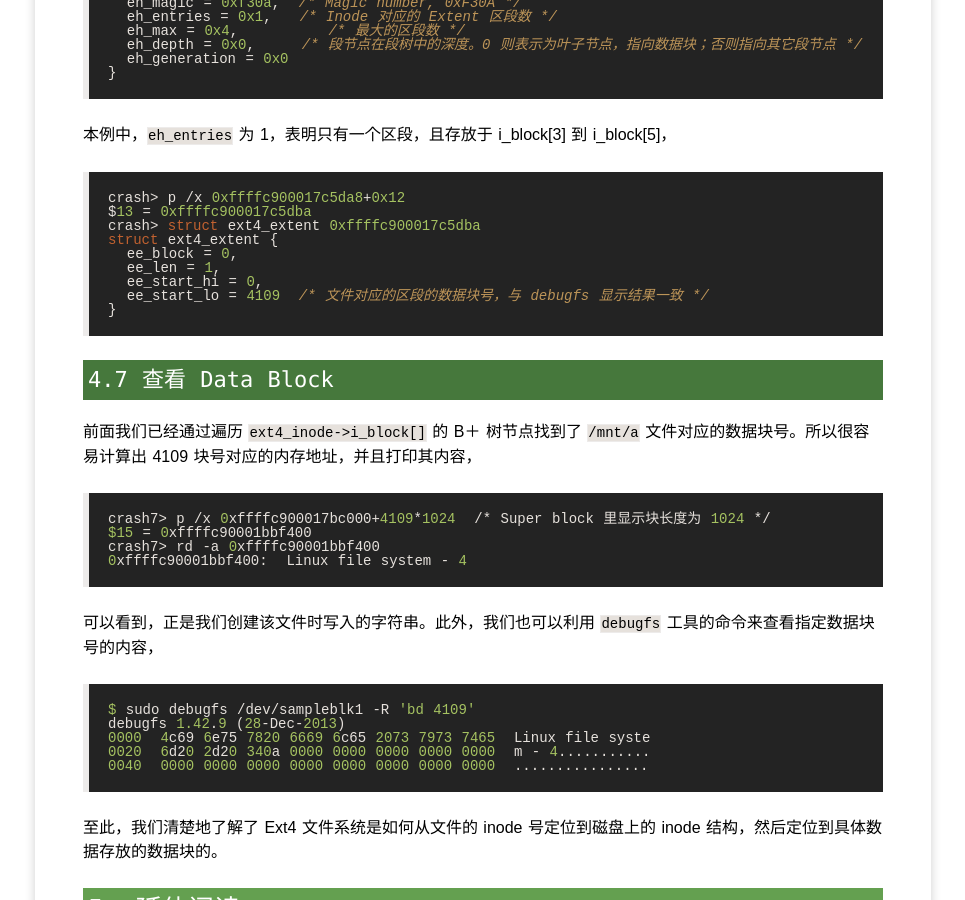
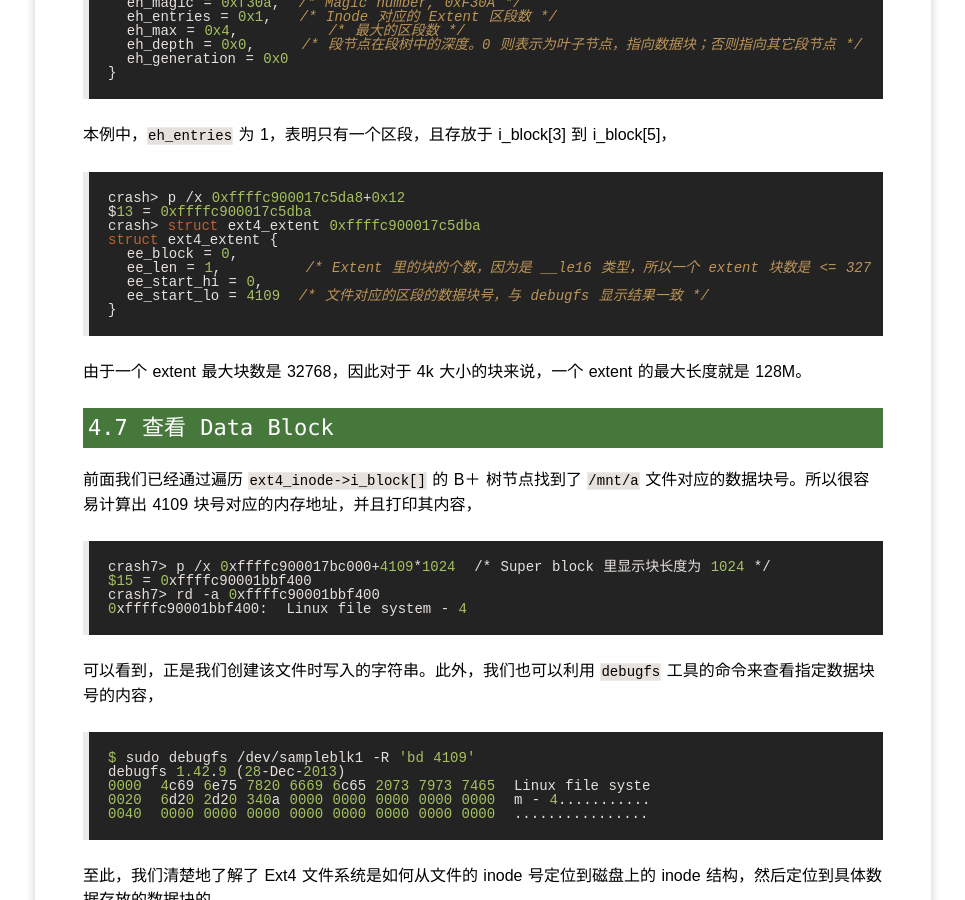
Before and after one commit to yangoliver/yangoliver.github.io, a Jekyll site: the page built from _posts/2016/2016-05-14-linux-file-system-basic-4.md, in a window 1280 px wide and 900 px high, scrolled down 10837 px. Shown: the whole window, without its empty margins (157-1122 px from the left). Built offline with Jekyll 4.4.1, drawn with Linux system fonts in a browser that asks for light colours; comment, search, counter and statistics services are not loaded.

Commit message:
update: description for max extent length

```diff
--- a/_posts/2016/2016-05-14-linux-file-system-basic-4.md
+++ b/_posts/2016/2016-05-14-linux-file-system-basic-4.md
@@ -457,10 +457,12 @@ Ext4 则引入了 Extent (区段) 的概念，使用 B+ 树来索引数据块。
 	crash> struct ext4_extent 0xffffc900017c5dba
 	struct ext4_extent {
 	  ee_block = 0,
-	  ee_len = 1,
+	  ee_len = 1,         /* Extent 里的块的个数，因为是 __le16 类型，所以一个 extent 块数是 <= 32768 */
 	  ee_start_hi = 0,
 	  ee_start_lo = 4109  /* 文件对应的区段的数据块号，与 debugfs 显示结果一致 */
 	}
+
+由于一个 extent 最大块数是 32768，因此对于 4k 大小的块来说，一个 extent 的最大长度就是 128M。
 
 ### 4.7 查看 Data Block
 
```
